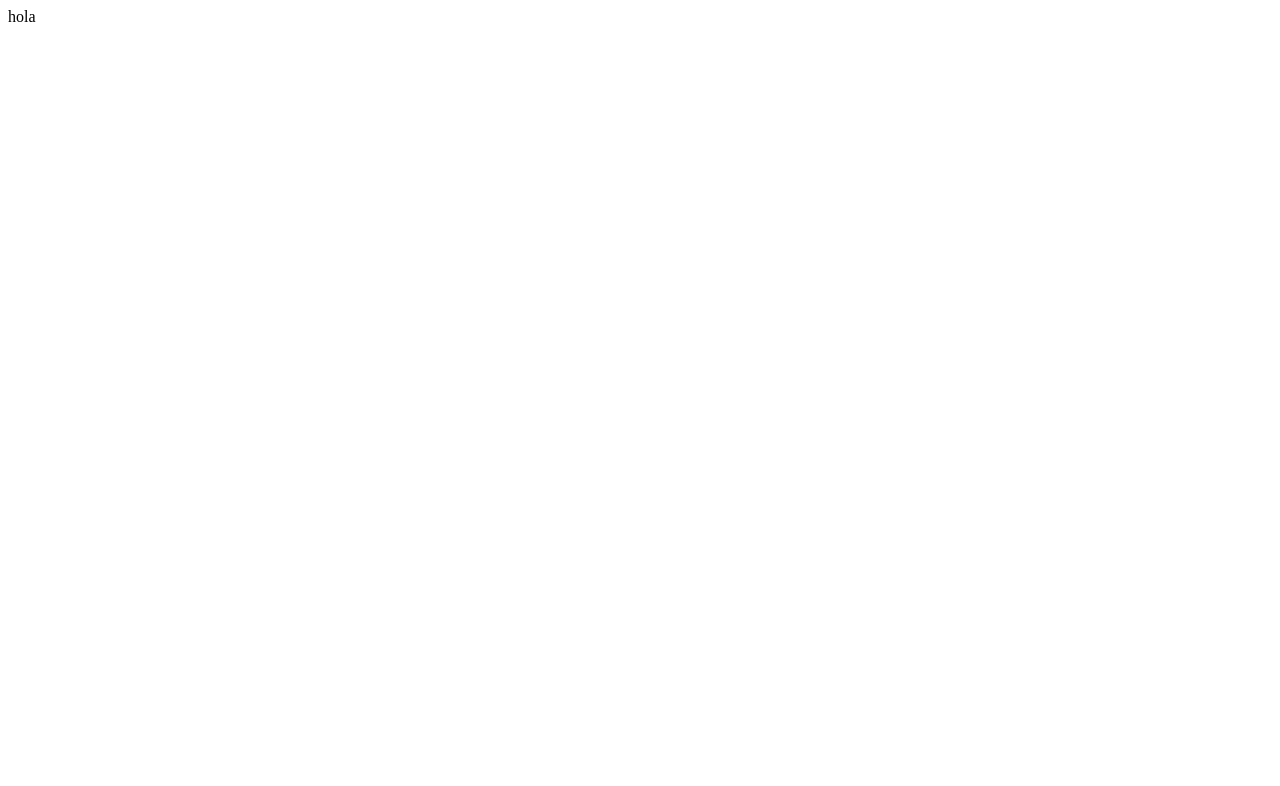
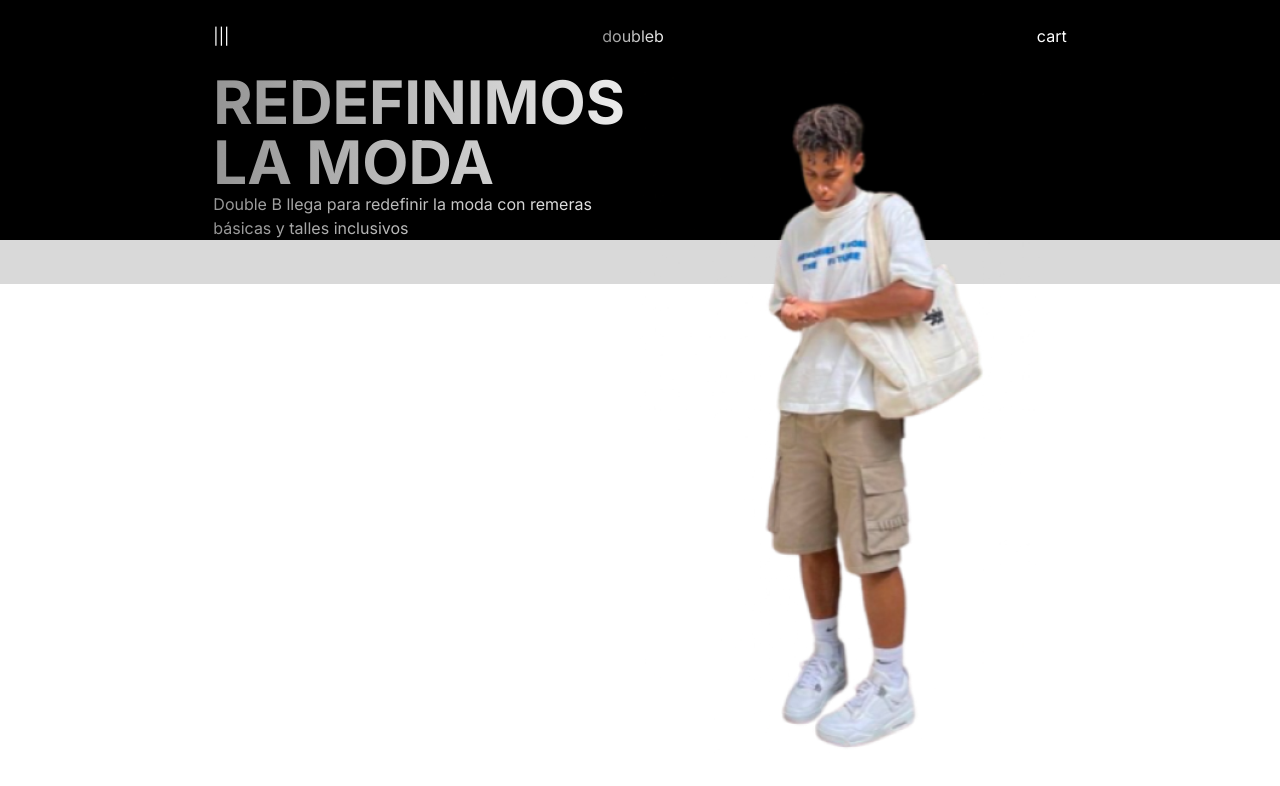
Before and after one commit to SaniLubary/doubleb, a Next.js app: page / in a window 1280 px wide. Shown: the top 786 px of the page. Built offline with nearby package versions, Linux system fonts and the light colour scheme.

Commit message:
revert pages folder & add some markup styles etc

```diff
--- a/pages/_app.tsx
+++ /dev/null
@@ -1,5 +0,0 @@
-import type { AppProps } from 'next/app'
-
-export default function App({ Component, pageProps }: AppProps) {
-  return <Component {...pageProps} />
-}
--- a/pages/_document.tsx
+++ /dev/null
@@ -1,25 +0,0 @@
-import { Html, Head, Main, NextScript } from "next/document";
-
-export default function Document() {
-  return (
-    <Html>
-      <Head>
-        <title>DoubleB</title>
-        <meta charSet="UTF-8" />
-        <meta
-          name="description"
-          content="Double B - tienda online con remeras básicas y talles inclusivos"
-        />
-        <meta name="keywords" content="Tienda, Tienda online, remeras" />
-        <meta
-          name="viewport"
-          content="width=device-width, initial-scale=1.0"
-        ></meta>
-      </Head>
-      <body>
-        <Main />
-        <NextScript />
-      </body>
-    </Html>
-  );
-}
--- a/pages/index.tsx
+++ /dev/null
@@ -1,7 +0,0 @@
-export default function Page() {
-  return (
-    <main className="min-h-screen">
-      hola
-    </main>
-  )
-}
--- a/src/app/globals.css
+++ b/src/app/globals.css
@@ -2,26 +2,17 @@
 @tailwind components;
 @tailwind utilities;
 
+@import url('https://fonts.googleapis.com/css2?family=Inter:wght@500&display=swap');
+
 :root {
-  --foreground-rgb: 0, 0, 0;
-  --background-start-rgb: 214, 219, 220;
-  --background-end-rgb: 255, 255, 255;
+  --dark: #000000;
+  --white: #FFFFFF;
+  --grey: #D9D9D9;
 }
 
-@media (prefers-color-scheme: dark) {
-  :root {
-    --foreground-rgb: 255, 255, 255;
-    --background-start-rgb: 0, 0, 0;
-    --background-end-rgb: 0, 0, 0;
-  }
+h1, h2, h3, h4, h5, h6 {
+  background: linear-gradient(270deg, #EEE 0%, rgba(238, 238, 238, 0.00) 265%);
+  background-clip: text;
+  -webkit-text-fill-color: transparent;
+  font-family: 'Inter', sans-serif;
 }
-
-body {
-  color: rgb(var(--foreground-rgb));
-  background: linear-gradient(
-      to bottom,
-      transparent,
-      rgb(var(--background-end-rgb))
-    )
-    rgb(var(--background-start-rgb));
-}
--- a/src/app/layout.tsx
+++ b/src/app/layout.tsx
@@ -5,8 +5,8 @@ import './globals.css'
 const inter = Inter({ subsets: ['latin'] })
 
 export const metadata: Metadata = {
-  title: 'Create Next App',
-  description: 'Generated by create next app',
+  title: 'DoubleB',
+  description: 'Double B - tienda online con remeras básicas y talles inclusivos',
 }
 
 export default function RootLayout({
--- /dev/null
+++ b/src/app/page.tsx
@@ -0,0 +1,25 @@
+import Image from 'next/image'
+
+export default function Page() {
+  return (
+    <main className="grid grid-cols-12 overflow-hidden">
+      <div className="col-span-12 bg-dark text-white grid grid-cols-6 overflow-hidden">
+        <div className="flex justify-between flex-row items-center my-6 col-start-2 col-end-6">
+          <div>|||</div>
+          <h1>doubleb</h1>
+          <div>cart</div>
+        </div>
+
+        <div className="row-start-2 col-start-2 col-end-4">
+          <h1 className='text-6xl break-words font-bold'>REDEFINIMOS LA MODA</h1>
+          <h3>Double B llega para redefinir la moda con remeras básicas y talles inclusivos</h3>
+        </div>
+        <div className="row-start-2 col-start-4 col-end-6 overflow-hidden">
+          <Image className='absolute' src={'/assets/hero-bg-dude.png'} width={400} height={600} priority alt='Black dude wearing store tshirt' />
+        </div>
+      </div>
+      <div className="col-span-12 bg-grey h-11">
+      </div>
+    </main>
+  )
+}
--- a/tailwind.config.ts
+++ b/tailwind.config.ts
@@ -7,13 +7,11 @@ const config: Config = {
     './src/app/**/*.{js,ts,jsx,tsx,mdx}',
   ],
   theme: {
-    extend: {
-      backgroundImage: {
-        'gradient-radial': 'radial-gradient(var(--tw-gradient-stops))',
-        'gradient-conic':
-          'conic-gradient(from 180deg at 50% 50%, var(--tw-gradient-stops))',
-      },
-    },
+    colors: {
+      dark: 'var(--dark)',
+      white: 'var(--white)',
+      grey: 'var(--grey)',
+    }
   },
   plugins: [],
 }
```
Also changed, not shown: public/assets/hero-bg-dude.png (added), src/app/_components/button.tsx (added), src/app/_lib/constants.ts (added).
